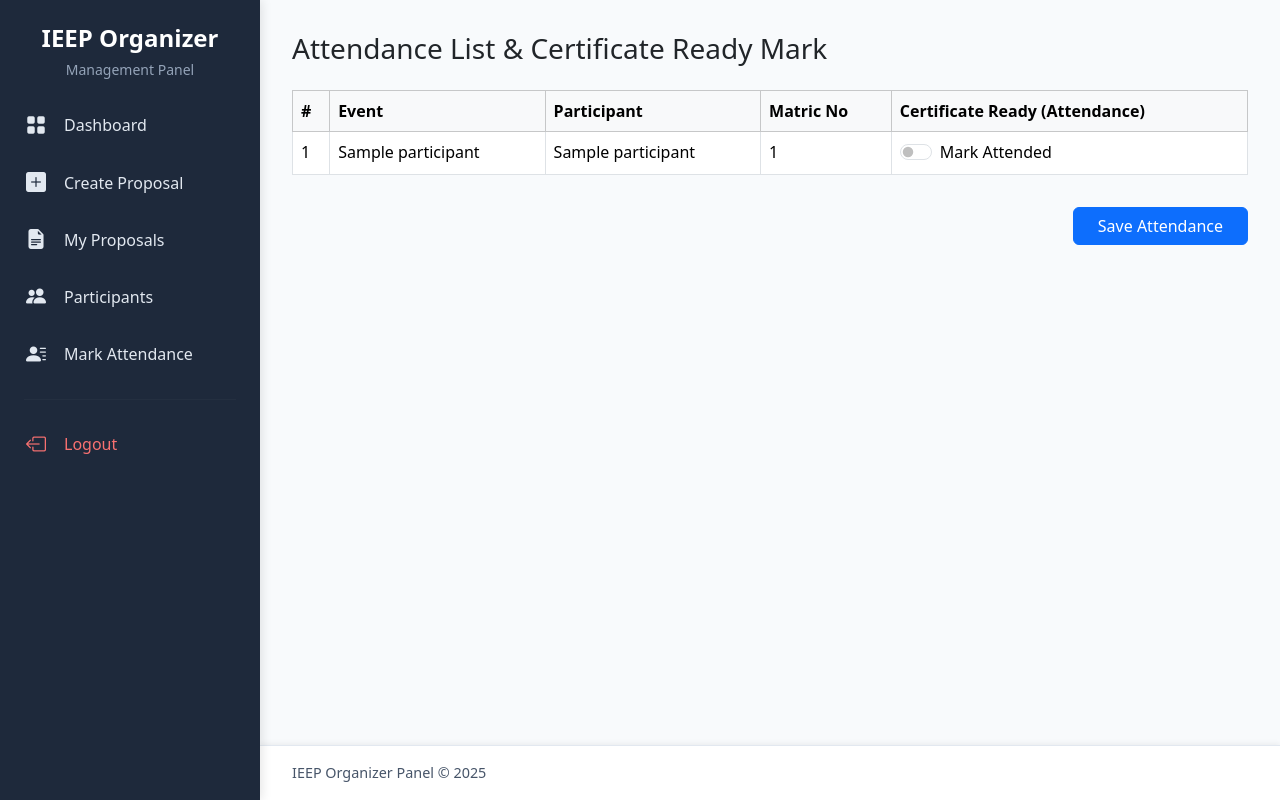
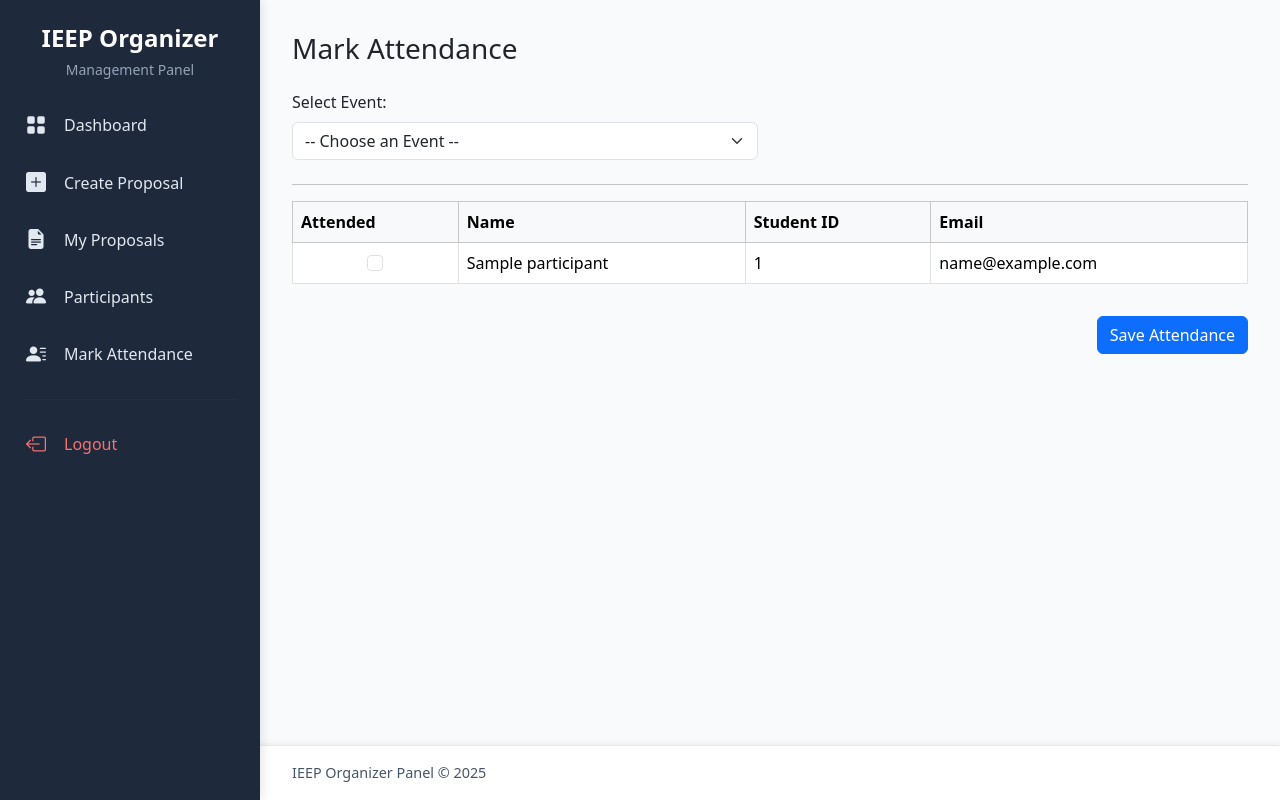
Before and after one commit to alfnjm/ieepmanagement, a CodeIgniter 4 app: the page made by app/Views/organizer/attendance.php in a window 1280 px wide. Run offline with PHP 8.4 and a stand-in for CodeIgniter, Linux system fonts and the light colour scheme; the template is opened without the code that fills it: most values are stand-ins (such as "Sample title", 1, 10 or a date in 2020); data that the repository does not hold is empty; some libraries are stand-ins or nearby versions.

Commit message:
attandantxupdate

```diff
--- a/app/Views/organizer/attendance.php
+++ b/app/Views/organizer/attendance.php
@@ -1,59 +1,69 @@
 <?= $this->extend('layouts/organizermain') ?>
 <?= $this->section('content') ?>
 
-<h3 class="mb-4">Attendance List & Certificate Ready Mark</h3>
+<h3 class="mb-4">Mark Attendance</h3>
 
-<?php if (session()->getFlashdata('success')): ?>
-    <div class="alert alert-success"><?= session()->getFlashdata('success') ?></div>
-<?php elseif (session()->getFlashdata('message')): ?>
-    <div class="alert alert-info"><?= session()->getFlashdata('message') ?></div>
-<?php endif; ?>
+<form method="GET" action="<?= base_url('organizer/attendance') ?>" class="mb-4">
+    <div class="row">
+        <div class="col-md-6">
+            <label for="event_id" class="form-label">Select Event:</label>
+            <select name="event_id" id="event_id" class="form-select" onchange="this.form.submit()">
+                <option value="">-- Choose an Event --</option>
+                <?php if (!empty($events)): ?>
+                    <?php foreach ($events as $event): ?>
+                        <option value="<?= $event['id'] ?>" <?= ($selected_event == $event['id']) ? 'selected' : '' ?>>
+                            <?= esc($event['title']) ?>
+                        </option>
+                    <?php endforeach; ?>
+                <?php endif; ?>
+            </select>
+        </div>
+    </div>
+</form>
 
-<form method="post" action="<?= base_url('organizer/attendance') ?>">
-    <?= csrf_field() ?>
+<?php if ($selected_event && !empty($participants)): ?>
+    <hr>
 
-    <?php if (empty($participants)): ?>
-        <div class="alert alert-info">No registrations found for your approved events.</div>
-    <?php else: ?>
+    <form method="POST" action="<?= base_url('organizer/attendance') ?>">
+        <?= csrf_field() ?>
+
+        <input type="hidden" name="event_id" value="<?= $selected_event ?>">
+
         <div class="table-responsive">
             <table class="table table-bordered table-hover">
                 <thead class="table-light">
                     <tr>
-                        <th>#</th>
-                        <th>Event</th>
-                        <th>Participant</th>
-                        <th>Matric No</th>
-                        <th>Certificate Ready (Attendance)</th>
+                        <th>Attended</th>
+                        <th>Name</th>
+                        <th>Student ID</th>
+                        <th>Email</th>
                     </tr>
                 </thead>
                 <tbody>
-                    <?php $i = 1; ?>
                     <?php foreach ($participants as $p): ?>
                         <tr>
-                            <td><?= $i++ ?></td>
-                            <td><?= esc($p['event_title']) ?></td>
+                            <td class="text-center">
+                                <input class="form-check-input" type="checkbox"
+                                       name="participants[]"
+                                       value="<?= esc($p['user_id']) ?>"
+                                       <?= ($p['is_attended'] == 1) ? 'checked' : '' ?>>
+                            </td>
                             <td><?= esc($p['name']) ?></td>
                             <td><?= esc($p['student_id'] ?? 'N/A') ?></td>
-                            <td>
-                                <div class="form-check form-switch">
-                                    <input class="form-check-input"
-                                        type="checkbox"
-                                        role="switch"
-                                        name="attendance[<?= esc($p['reg_id']) ?>]"
-                                        id="att-<?= esc($p['reg_id']) ?>"
-                                        value="1"
-                                        <?= $p['is_attended'] == 1 ? 'checked' : '' ?>> <label class="form-check-label" for="att-<?= esc($p['reg_id']) ?>">Mark Attended</label>
-                                </div>
-                            </td>
+                            <td><?= esc($p['email']) ?></td>
                         </tr>
                     <?php endforeach; ?>
                 </tbody>
             </table>
         </div>
+
         <div class="text-end mt-3">
-            <button type="submit" class="btn btn-primary px-4">Save Attendance</button>
+            <button type="submit" class="btn btn-primary">Save Attendance</button>
         </div>
-    <?php endif; ?>
-</form>
+    </form>
+
+<?php elseif ($selected_event): ?>
+    <div class="alert alert-info">No participants have registered for this event yet.</div>
+<?php endif; ?>
 
 <?= $this->endSection() ?>
```
Also changed, not shown: app/Controllers/organizer.php (+110 -19 lines), app/Views/organizer/dashboard.php (+32 -4 lines), app/Views/organizer/participants.php (+23 -3 lines).
